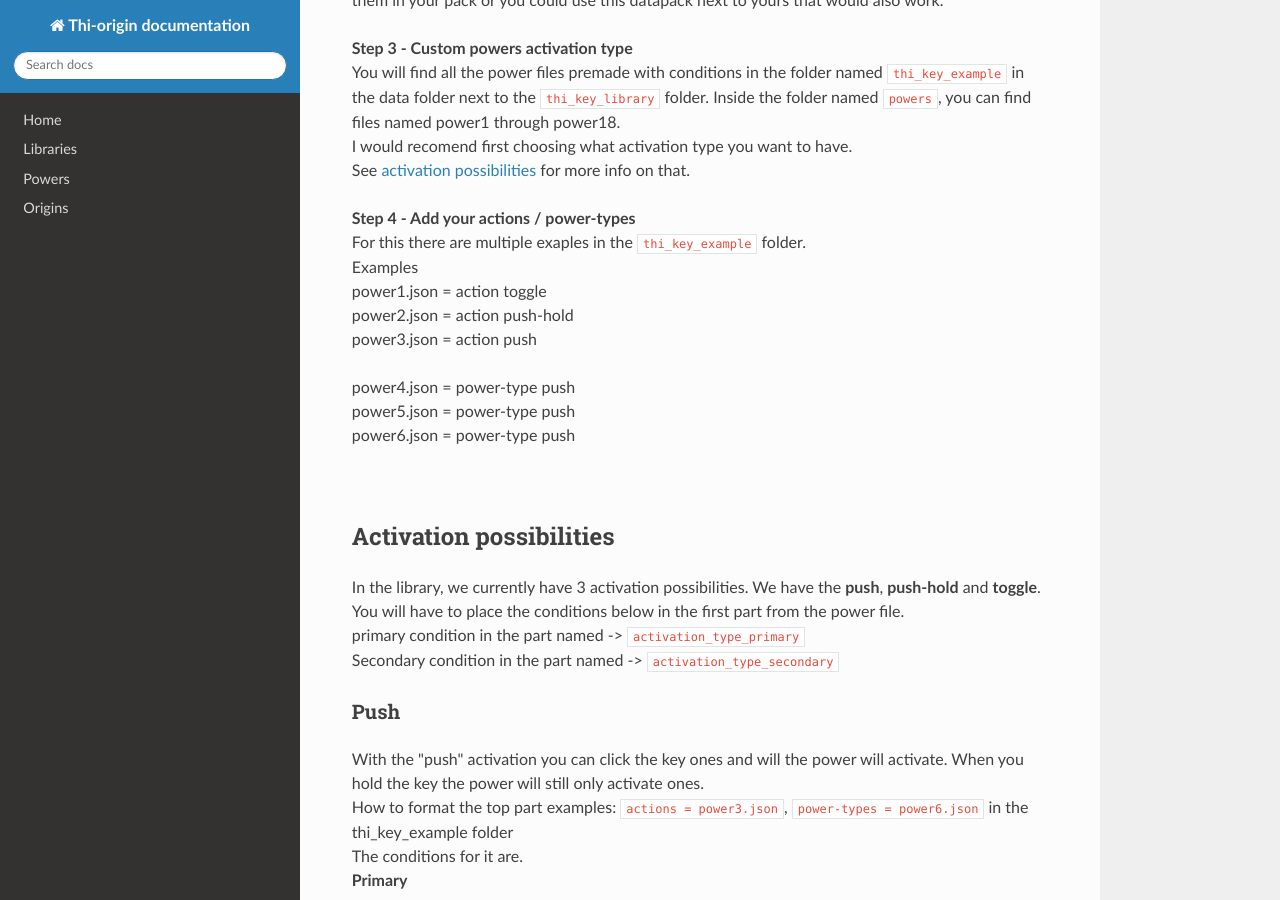
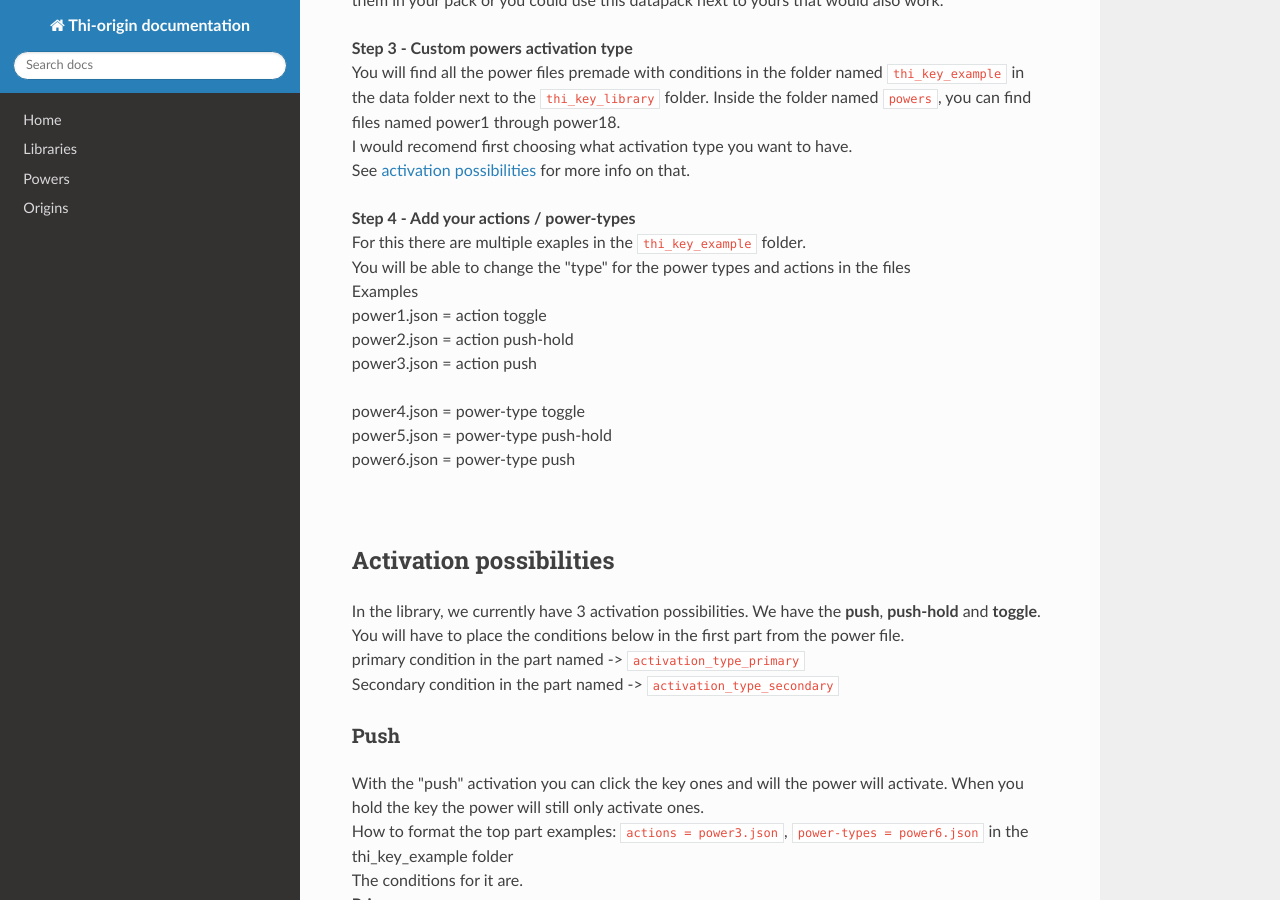
Before and after one commit to MisionThi/thi-origins-stuff, an MkDocs documentation site: the page built from docs/thi_key_library.md, in a window 1280 px wide and 900 px high, scrolled down 591 px. Built offline with MkDocs 1.6.1, drawn with Linux system fonts in a browser that asks for light colours; nearby versions of some CDN libraries.

Commit message:
Update thi_key_library.md

```diff
--- a/docs/thi_key_library.md
+++ b/docs/thi_key_library.md
@@ -32,13 +32,14 @@ See [activation possibilities](#activation-possibilities) for more info on that.
 
 **Step 4 - Add your actions / power-types** <br />
 For this there are multiple exaples in the `thi_key_example` folder. <br />
+You will be able to change the "type" for the power types and actions in the files <br />
 Examples <br/>
 power1.json =  action toggle <br/>
 power2.json =  action push-hold <br/>
 power3.json =  action push <br/>
 
-power4.json =  power-type push <br/>
-power5.json =  power-type push <br/>
+power4.json =  power-type toggle <br/>
+power5.json =  power-type push-hold <br/>
 power6.json =  power-type push
 
 <br />
```
